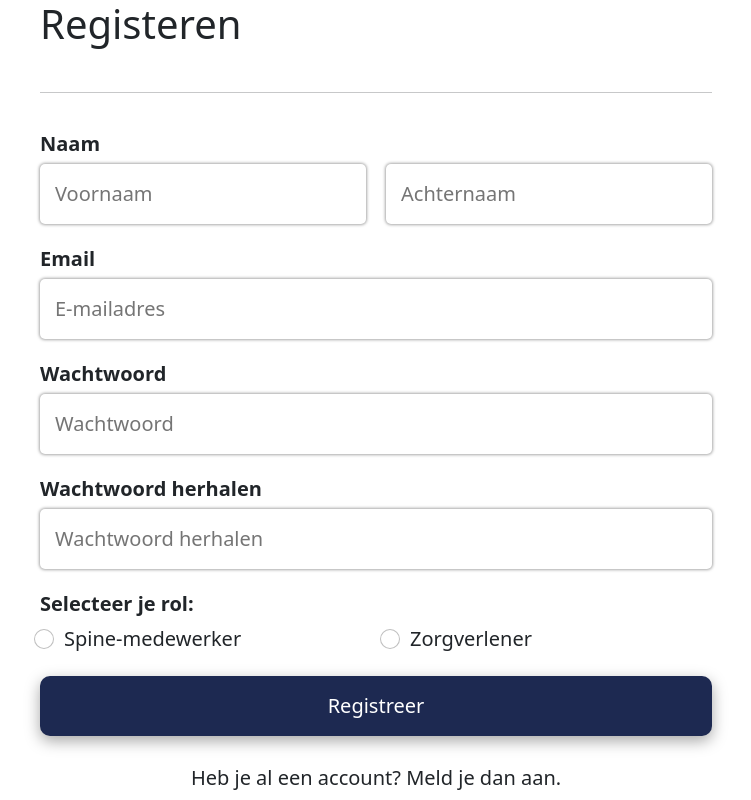
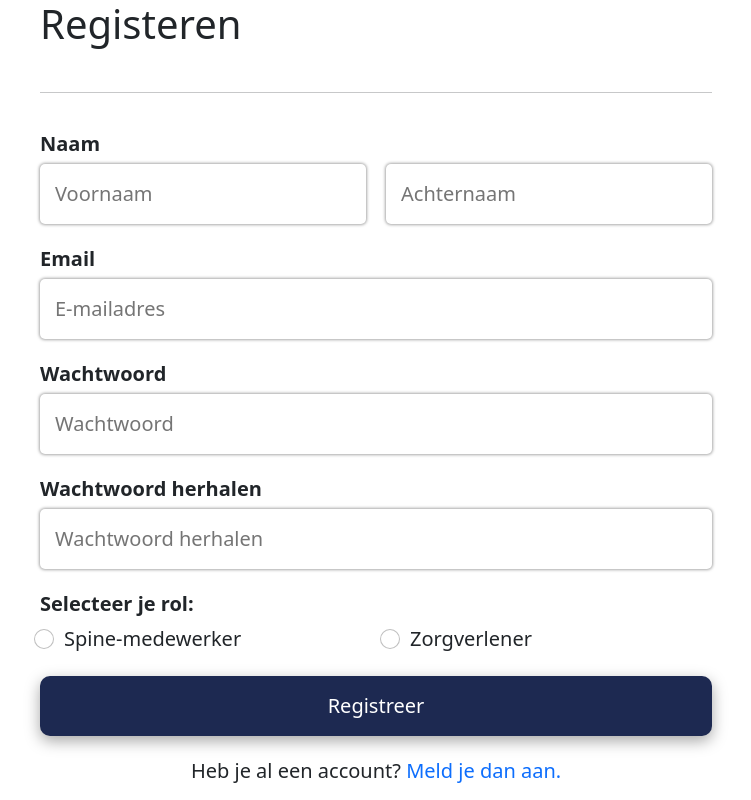
Before and after one commit to wbouhdif/I.Question-Frontend, an Angular app: page /register in a window 1280 px wide. Shown: the whole page, without its empty margins (280-1031 px from the left). Built offline with nearby package versions, Linux system fonts and the light colour scheme.

Commit message:
Changes routing to login from button to link.

```diff
--- a/src/app/register/register.component.html
+++ b/src/app/register/register.component.html
@@ -35,5 +35,5 @@
     </div>
   </div>
   <button class="button-primary" type="submit" (click)="registerAccount(firstName.value, lastName.value, email.value, password.value, confirmPassword.value)">Registreer</button>
-  <button class="btn" type="button" [routerLink]="['/login']">Heb je al een account? Meld je dan aan.</button>
+  <p>Heb je al een account? <a [routerLink]="['/login']" style="text-decoration: none">Meld je dan aan.</a></p>
 </form>
```
